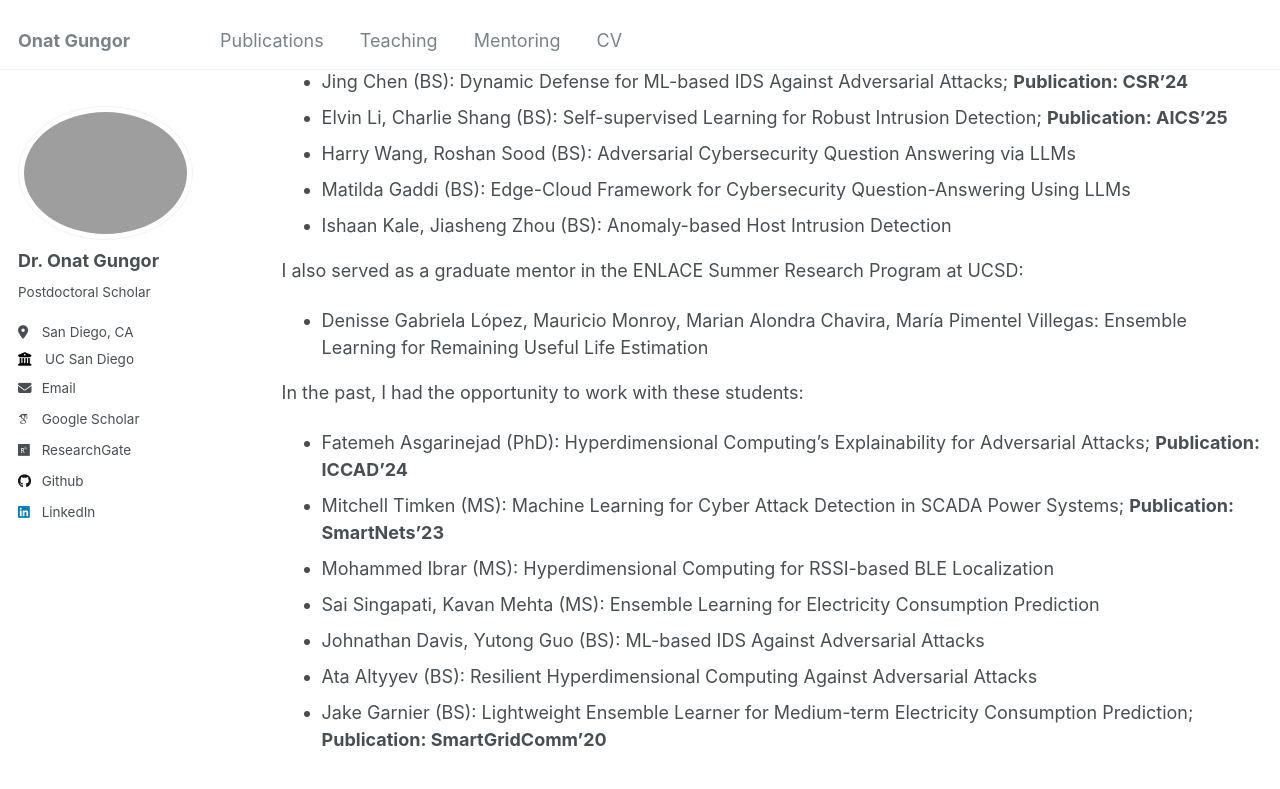
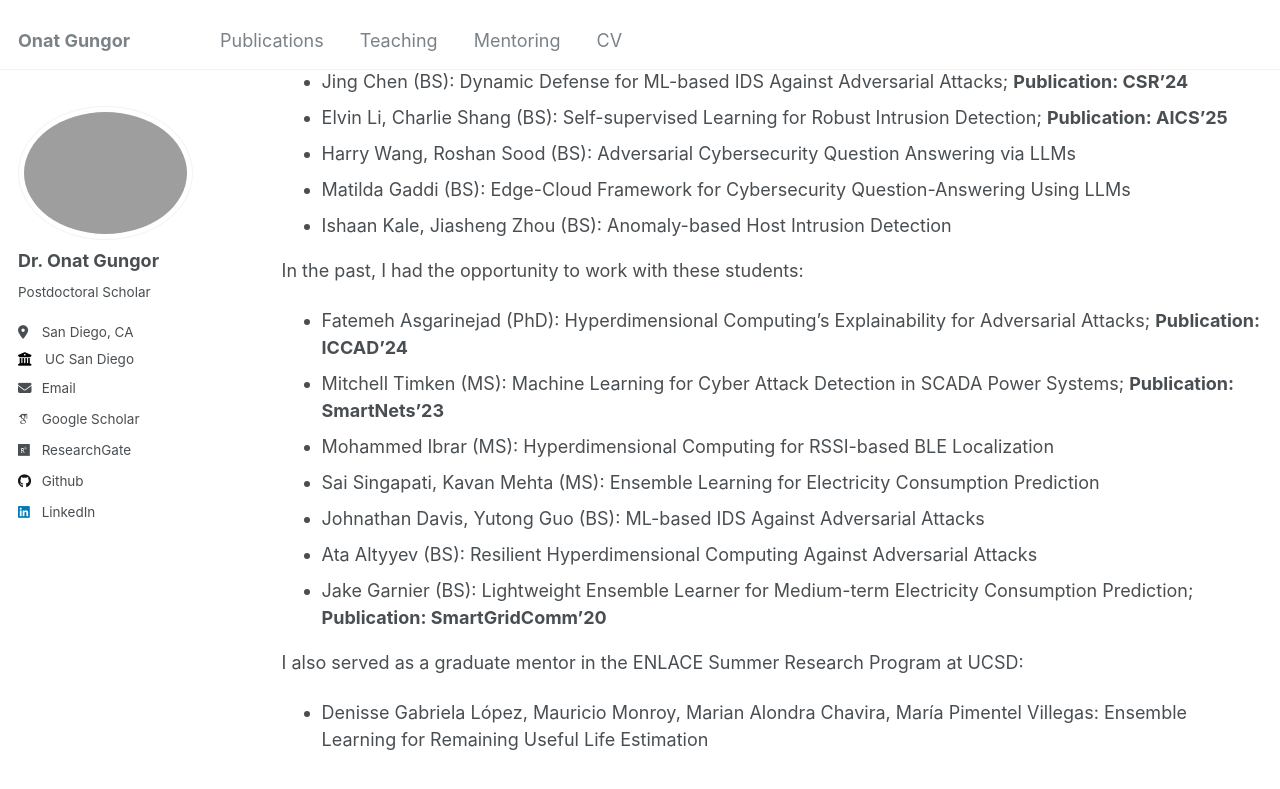
Before and after one commit to onatucsd/onatucsd.github.io, a Jekyll site: the page built from _pages/mentoring.md, in a window 1280 px wide and 900 px high, scrolled down 378 px. Shown: the top 789 px of the window. Built offline with Jekyll 4.4.1, drawn with Linux system fonts in a browser that asks for light colours; some web fonts are replaced; part of the change alters nothing that is shown.

```diff
--- a/_pages/mentoring.md
+++ b/_pages/mentoring.md
@@ -19,9 +19,6 @@ In my mentoring role, I am currently collaborating with these amazing students:
 * Matilda Gaddi (BS): Edge-Cloud Framework for Cybersecurity Question-Answering Using LLMs
 * Ishaan Kale, Jiasheng Zhou (BS): Anomaly-based Host Intrusion Detection
 
-I also served as a graduate mentor in the ENLACE Summer Research Program at UCSD:
-* Denisse Gabriela López, Mauricio Monroy, Marian Alondra Chavira, María Pimentel Villegas: Ensemble Learning for Remaining Useful Life Estimation
-
 In the past, I had the opportunity to work with these students:
 * Fatemeh Asgarinejad (PhD): Hyperdimensional Computing's Explainability for Adversarial Attacks; **Publication: ICCAD'24**
 * Mitchell Timken (MS): Machine Learning for Cyber Attack Detection in SCADA Power Systems; **Publication: SmartNets'23**
@@ -30,3 +27,6 @@ In the past, I had the opportunity to work with these students:
 * Johnathan Davis, Yutong Guo (BS): ML-based IDS Against Adversarial Attacks
 * Ata Altyyev (BS): Resilient Hyperdimensional Computing Against Adversarial Attacks
 * Jake Garnier (BS): Lightweight Ensemble Learner for Medium-term Electricity Consumption Prediction; **Publication: SmartGridComm'20**
+
+I also served as a graduate mentor in the ENLACE Summer Research Program at UCSD:
+* Denisse Gabriela López, Mauricio Monroy, Marian Alondra Chavira, María Pimentel Villegas: Ensemble Learning for Remaining Useful Life Estimation
```
